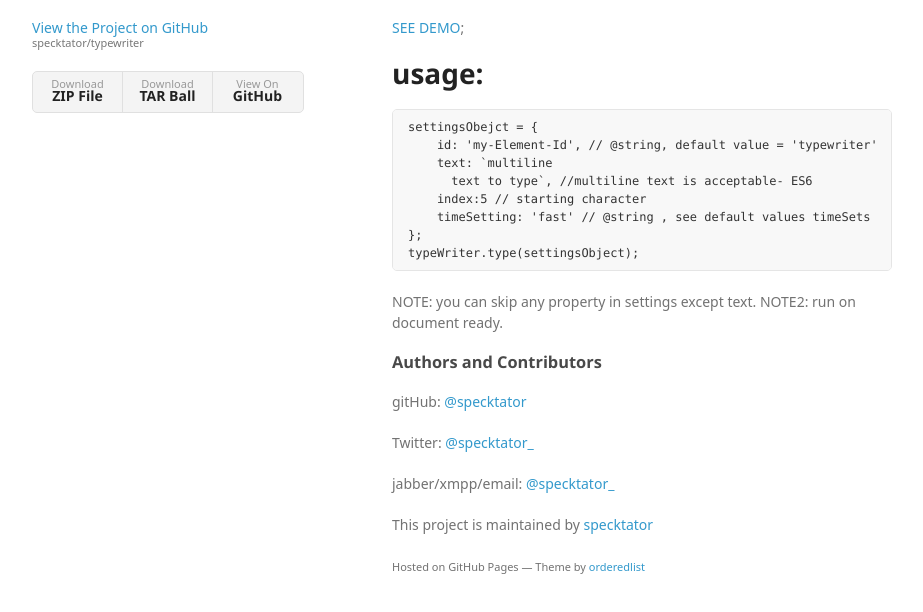
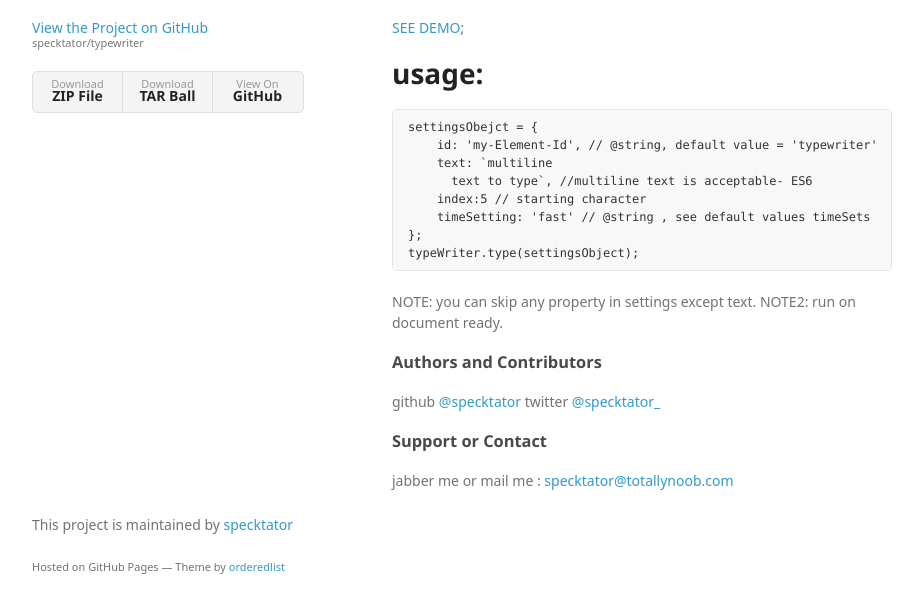
Before and after one commit to specktator/typewriter, a plain HTML site: page index.html in a window 1280 px wide. Shown: the part 154-766 px from the top of the page, without its empty margins (178-1101 px from the left). Drawn offline with Linux system fonts and the light colour scheme; a web font is replaced by a local one.

```diff
--- a/index.html
+++ b/index.html
@@ -54,15 +54,19 @@
 <h3>
 <a id="authors-and-contributors" class="anchor" href="#authors-and-contributors" aria-hidden="true"><span class="octicon octicon-link"></span></a>Authors and Contributors</h3>
 
-<p>gitHub: <a href="https://github.com/specktator" class="user-mention">@specktator</a></p>
-<p>Twitter: <a href="https://twitter.com/specktator_" class="user-mention">@specktator_</a></p>
-<p>jabber/xmpp/email: <a href="https://twitter.com/specktator_" class="user-mention">@specktator_</a></p>
+<p>github <a href="https://github.com/specktator" class="user-mention">@specktator</a>
+twitter <a href="https://twitter.com/specktator_">@specktator_</a></p>
 
+<h3>
+<a id="support-or-contact" class="anchor" href="#support-or-contact" aria-hidden="true"><span class="octicon octicon-link"></span></a>Support or Contact</h3>
 
-  <footer>
-    <p>This project is maintained by <a href="https://github.com/specktator">specktator</a></p>
-    <p><small>Hosted on GitHub Pages &mdash; Theme by <a href="https://github.com/orderedlist">orderedlist</a></small></p>
-  </footer>
+<p>jabber me or mail me : <a href="mailto:specktator@totallynoob.com">specktator@totallynoob.com</a></p>
+      </section>
+      <footer>
+        <p>This project is maintained by <a href="https://github.com/specktator">specktator</a></p>
+        <p><small>Hosted on GitHub Pages &mdash; Theme by <a href="https://github.com/orderedlist">orderedlist</a></small></p>
+      </footer>
+    </div>
     <script src="javascripts/scale.fix.js"></script>
 
   </body>
--- a/params.json
+++ b/params.json
@@ -1 +1 @@
-{"name":"Typewriter","tagline":"typeWriter is a javascript library for simulating keyboard typing effect.","body":"# typewriter\r\n\r\ntypeWriter is a vanilla-javascript library for simulating keyboard typing effect.\r\n\r\n[SEE DEMO](http://totallynoob.com/);\r\n\r\n#usage: \r\n\r\n\tsettingsObejct = {\r\n\t    id: 'my-Element-Id', // @string, default value = 'typewriter'\r\n\t    text: `multiline\r\n\t      text to type`, //multiline text is acceptable- ES6\r\n\t    index:5 // starting character\r\n\t    timeSetting: 'fast' // @string , see default values timeSets\r\n    };\r\n\ttypeWriter.type(settingsObject);\r\n\r\nNOTE: you can skip any property in settings except text.\r\nNOTE2: run on document ready.\r\n\r\n\r\n\r\n### Authors and Contributors\r\nYou can @mention a GitHub username to generate a link to their profile. The resulting `<a>` element will link to the contributor’s GitHub Profile. For example: In 2007, Chris Wanstrath (@defunkt), PJ Hyett (@pjhyett), and Tom Preston-Werner (@mojombo) founded GitHub.\r\n\r\n### Support or Contact\r\nHaving trouble with Pages? Check out our [documentation](https://help.github.com/pages) or [contact support](https://github.com/contact) and we’ll help you sort it out.\r\n","google":"","note":"Don't delete this file! It's used internally to help with page regeneration."}
+{"name":"Typewriter","tagline":"typeWriter is a javascript library for simulating keyboard typing effect.","body":"# typewriter\r\n\r\ntypeWriter is a vanilla-javascript library for simulating keyboard typing effect.\r\n\r\n[SEE DEMO](http://totallynoob.com/);\r\n\r\n#usage: \r\n\r\n\tsettingsObejct = {\r\n\t    id: 'my-Element-Id', // @string, default value = 'typewriter'\r\n\t    text: `multiline\r\n\t      text to type`, //multiline text is acceptable- ES6\r\n\t    index:5 // starting character\r\n\t    timeSetting: 'fast' // @string , see default values timeSets\r\n    };\r\n\ttypeWriter.type(settingsObject);\r\n\r\nNOTE: you can skip any property in settings except text.\r\nNOTE2: run on document ready.\r\n\r\n\r\n\r\n### Authors and Contributors\r\ngithub @specktator\r\ntwitter [@specktator_](https://twitter.com/specktator_)\r\n\r\n\r\n### Support or Contact\r\njabber me or mail me : specktator@totallynoob.com\r\n","google":"","note":"Don't delete this file! It's used internally to help with page regeneration."}
```
